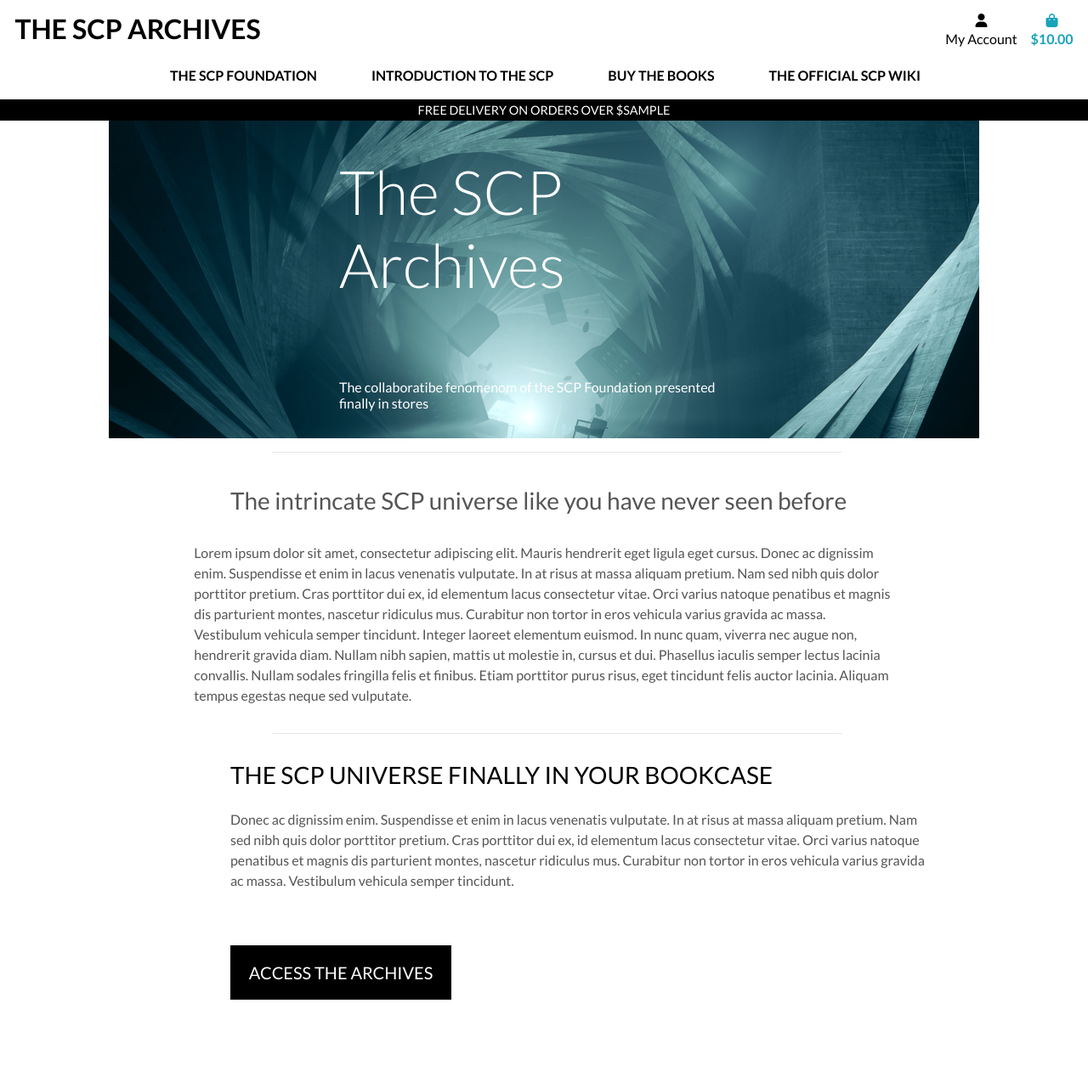
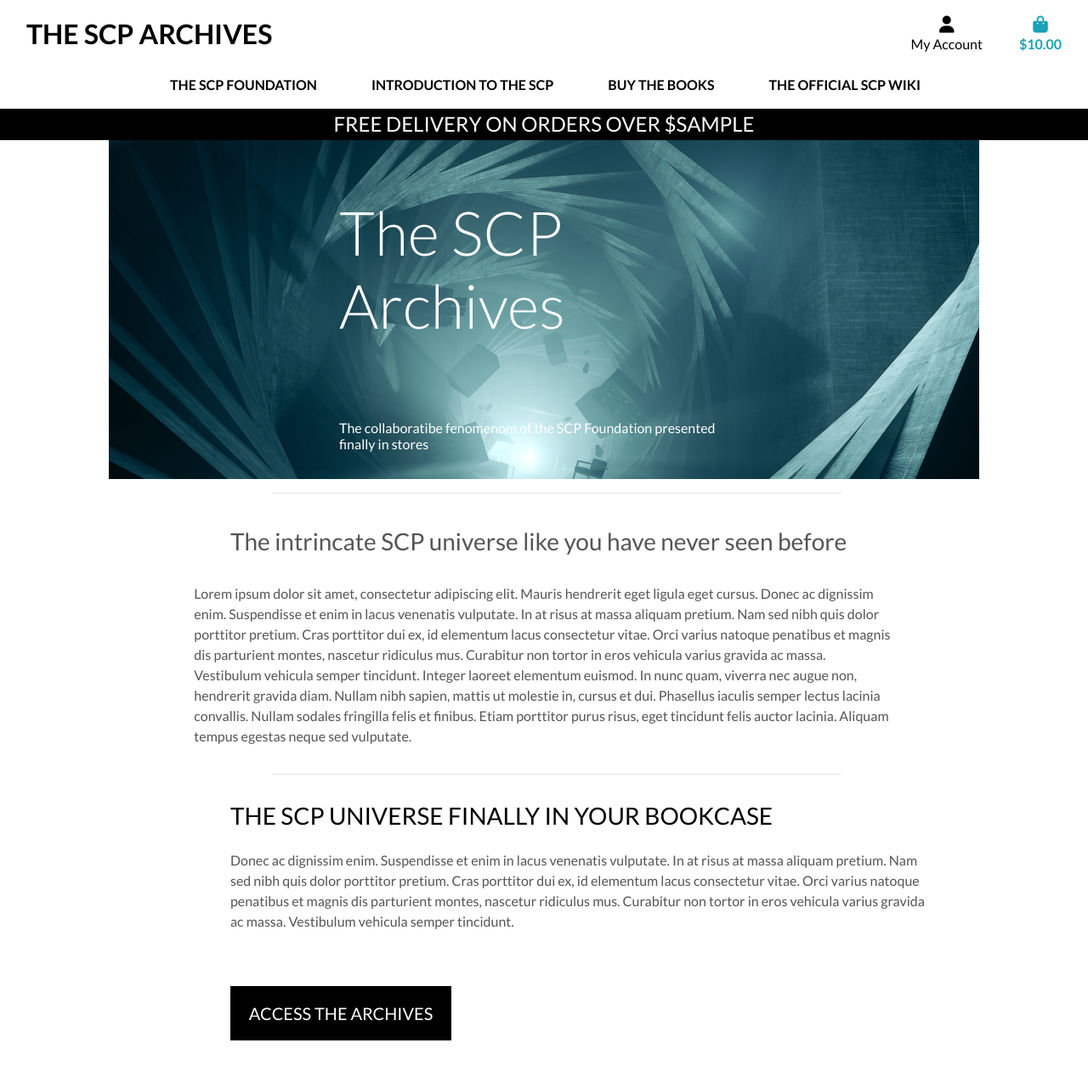
Before and after one commit to ED-IP/Milestone-4-project, a Django app: template home/templates/home/index.html in a window 1280 px wide. Shown: the whole page at 85% size. Before the commit the page ends 1177 px from the top, so only its background shows below. Run offline with Django 3.2, Linux system fonts and the light colour scheme; the template is opened without the code that fills it: most values are stand-ins (such as "Sample title", 1, 10 or a date in 2020); some libraries are stand-ins or nearby versions.

Commit message:
fixed padding issues for header-container in index.html

```diff
--- a/static/css/base.css
+++ b/static/css/base.css
@@ -4,8 +4,8 @@ html {
 
 body {
     /* background: url('/media/homepage_background_cropped.jpg') no-repeat center center fixed; */
-    background-size: cover;
-    height: calc(100vh - 164px);
+    /* background-size: cover; */
+    /* height: calc(100vh - 164px); */
     color: #555;
     font-family: 'Lato'
 }
@@ -285,7 +285,7 @@ input[name='q']::placeholder {
 }
 
 /* fix for mobile when the navbar is collapse */
-@media (min-width: 991px) {
+@media (max-width: 991px) {
     .header-container{
         padding-top: 116px;
     }
--- a/templates/base.html
+++ b/templates/base.html
@@ -46,15 +46,12 @@
 <body>
     <header class="container-fluid fixed-top">
         <div id="topnav" class="row bg-white pt-lg-2 d-none d-lg-flex">
-            <div class="col-12 col-lg-4 my-auto py-1 py-lg-0 text-center text-lg-left">
+            <div class="col-12 col-lg-6 my-auto py-1 py-lg-0 text-center text-lg-left">
                 <a href="{% url 'home' %}" class="nav-link main-logo-link">
                     <h2 class="logo-font text-black my-0"><strong>The SCP Archives</strong></h2>
                 </a>
             </div>
-            <div class="col-12 col-lg-4 my-auto py-1 py-lg-0">
-
-            </div>
-            <div class="col-12 col-lg-4 my-auto py-1 py-lg-0">
+            <div class="col-12 col-lg-6 my-auto py-1 py-lg-0">
                 <ul class="list-inline list-unstyled text-center text-lg-right my-0">
                     <li class="list-inline-item dropdown">
                         <a href="#" class="text-black nav-link" id="user-options" data-toggle="dropdown" aria-haspopup="true" aria-expanded="false">
```
